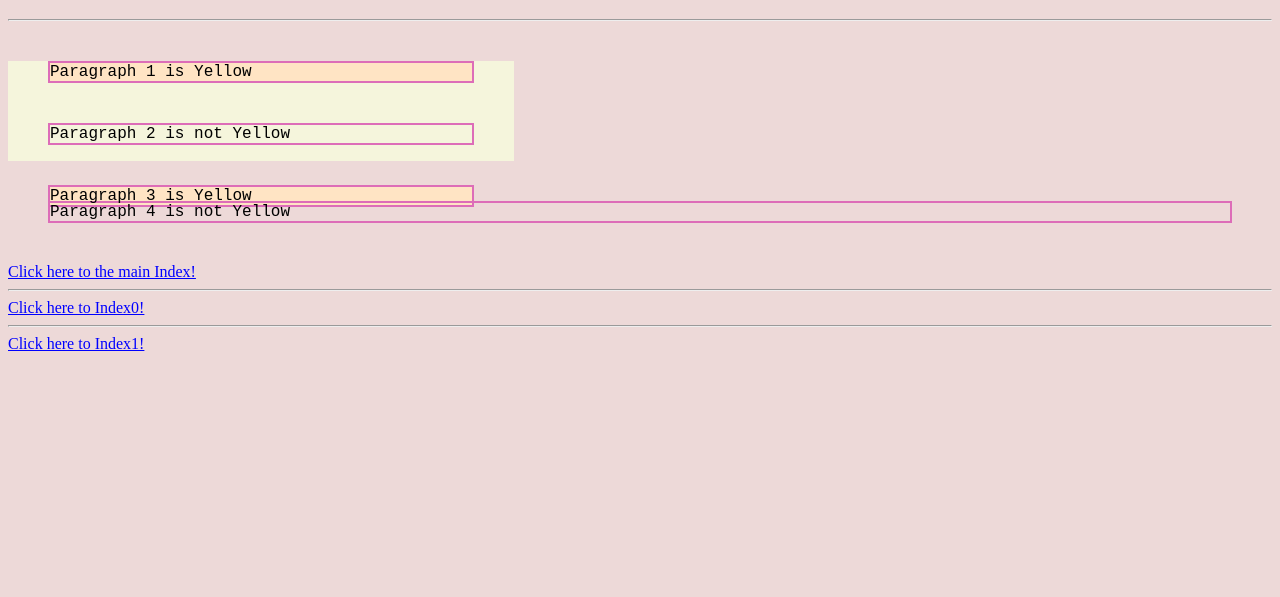
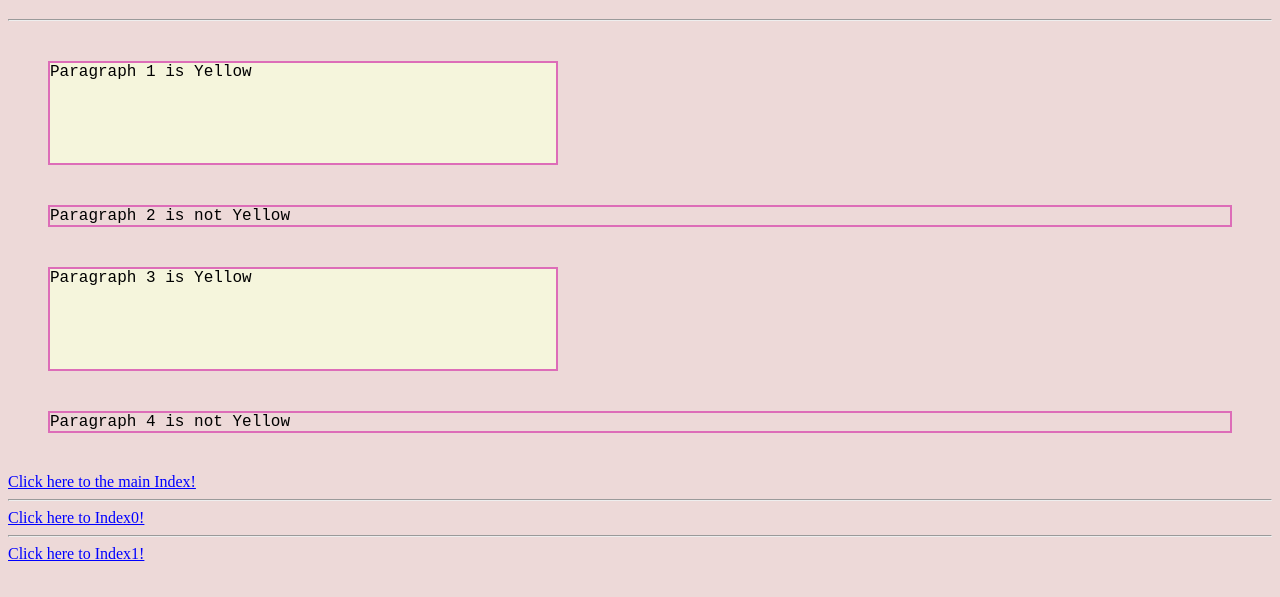
Before and after one commit to jdmar3-comp426/a01-EricYoo955, a website: page index2.html in a window 1280 px wide. Shown: the part 61-658 px from the top of the page. Drawn offline with Linux system fonts and the light colour scheme.

Commit message:
tryAgain

```diff
--- a/styles.css
+++ b/styles.css
@@ -37,11 +37,8 @@ a:hover {
 a:active {
   color: red;
 }
-div {
+div > p {
+  background-color: beige;
   height: 100px;
   width: 40%;
-  background-color: beige;
 }
-div > p {
-  background-color: bisque;
-}
```
